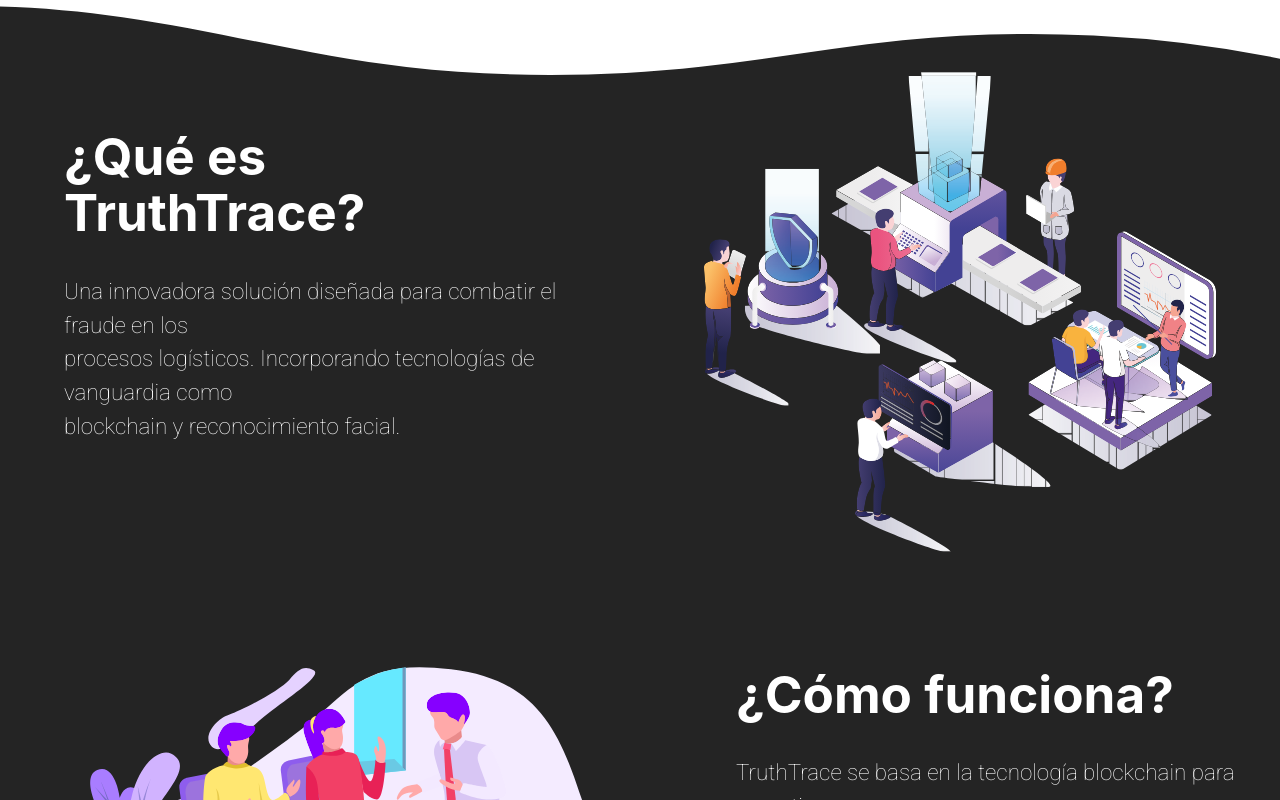
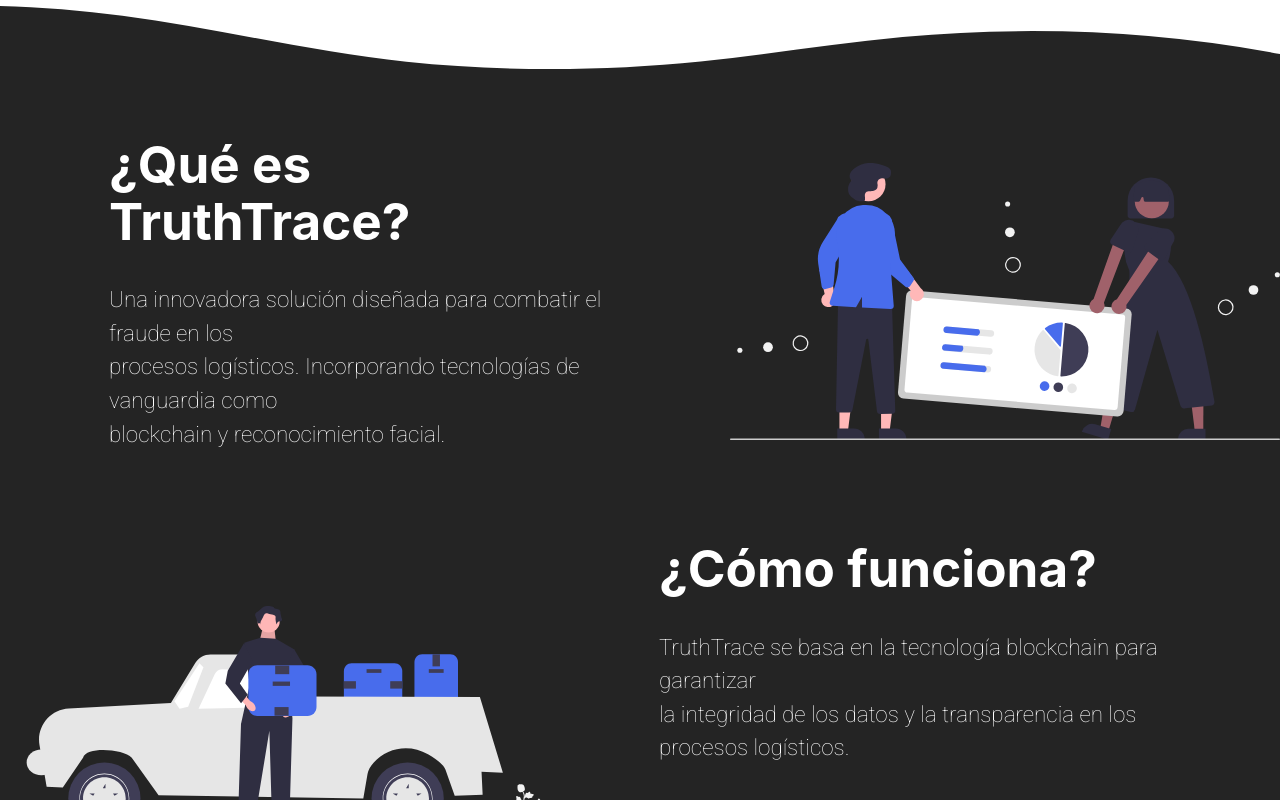
Before and after one commit to NaraHumanoUnlam/TruthTrace.Web, a React (Vite) app in the folder truthtrace-app/: page /about in a window 1280 px wide. Built offline with nearby package versions, Linux system fonts and the light colour scheme; a web font is replaced by a local one.

Commit message:
Cambia las imagenes del about

```diff
--- a/truthtrace-app/src/components/about/about.css
+++ b/truthtrace-app/src/components/about/about.css
@@ -3,7 +3,7 @@
     color: white;
     display: flex;
     flex-direction: column;
-    gap: 10px;
+    gap: 2em;
     position: relative;
 
   }
@@ -11,11 +11,12 @@
   .portada h1 {
     text-align: center;
   }
+
   .background {
     width:100%;
     display: flex;
     flex-direction: row;
-    justify-content: center;
+    justify-content: space-around;
     align-items: center;
   }
 
@@ -32,21 +33,19 @@
     width: 40%;
     margin: auto;
   }
-  .img1 {
-    width:40%;
-    margin: auto;
-    margin-top: 72px;
+
+  .img img{
+    max-width: 100%;
+    height: auto;
+    display: block;
   }
 
   .img {
-    width:50%;
-    margin: auto;
+    width: 550px;
+    height: 250px;
   }
 
 .portada .custom-shape-divider-top-1715612101{
-    position: absolute;
-    top: 0;
-    left: 0;
     width: 100%;
     overflow: hidden;
     line-height: 0;
@@ -57,7 +56,7 @@
     position: relative;
     display: block;
     width: calc(110% + 1.3px);
-    height: 76px;
+    height: 70px;
 }
 
 .portada .custom-shape-divider-top-1715612101 .shape-fill {
--- a/truthtrace-app/src/components/about/about.jsx
+++ b/truthtrace-app/src/components/about/about.jsx
@@ -1,6 +1,6 @@
 import React from "react";
-import imagen1 from "../../assets/images/group_meeting.svg";
-import imagen2 from "../../assets/images/security_center.svg";
+import imagen1 from "../../assets/images/undraw_delivery_truck_vt6p.svg";
+import imagen2 from "../../assets/images/undraw_statistics_re_kox4.svg";
 import "./about.css";
 
 const About = () => (
@@ -17,11 +17,13 @@
                     Incorporando tecnologías de vanguardia como<br /><span>blockchain</span> y <span>reconocimiento facial.</span></p>
             </div>
 
-            <div className="img1"><img src={imagen2} alt="security" /></div>
+            <div className="img">
+                <img src={imagen2} alt="security" />
+            </div>
         </div>
         <div className="background">
-        <div className="img">
-                <img src={imagen1} alt="group meeting" />
+            <div className="img">
+                <img src={imagen1} alt="group meeting"/>
             </div>
             <div className="box">
                 <h1>¿Cómo funciona?</h1>
--- a/truthtrace-app/src/components/hero/hero.css
+++ b/truthtrace-app/src/components/hero/hero.css
@@ -25,8 +25,8 @@
 }
 
 .hero {
-    padding: 40px 10px 60px 10px;
-    background-color: #6840E6;
+    padding: 40px 10px 75px 10px;
+    background-color:#6840E6;
     display: flex;
     flex-direction: row;
     text-align: left;
--- a/truthtrace-app/src/components/principles/principles.css
+++ b/truthtrace-app/src/components/principles/principles.css
@@ -36,6 +36,7 @@
   color: #414EE5;
   position: relative;
   margin-top: -2px;
+  padding-bottom: 3em;
 }
 
 .custom-shape-divider-bottom-1715540864 {
```
Also changed, not shown: truthtrace-app/src/assets/images/undraw_delivery_truck_vt6p.svg (added), truthtrace-app/src/assets/images/undraw_statistics_re_kox4.svg (added).
